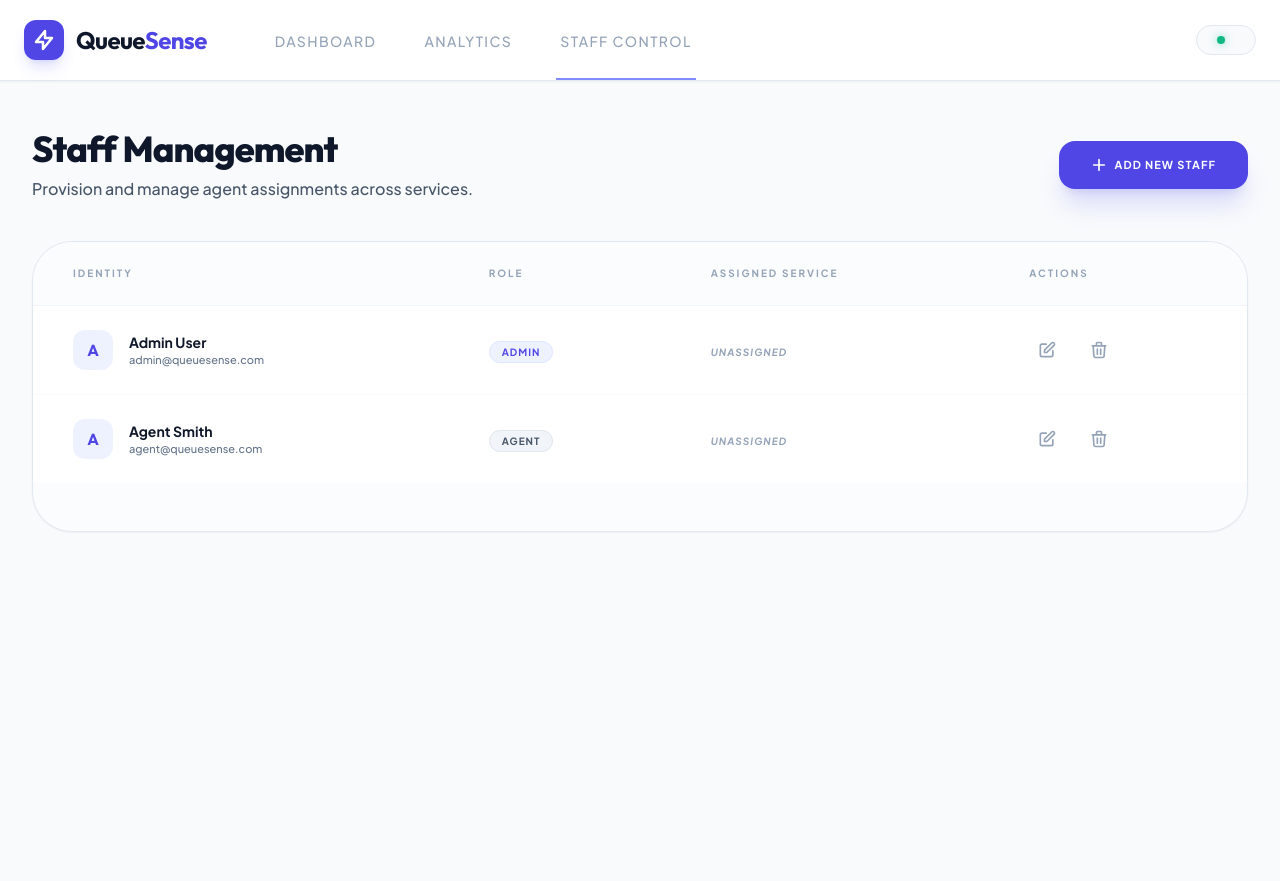
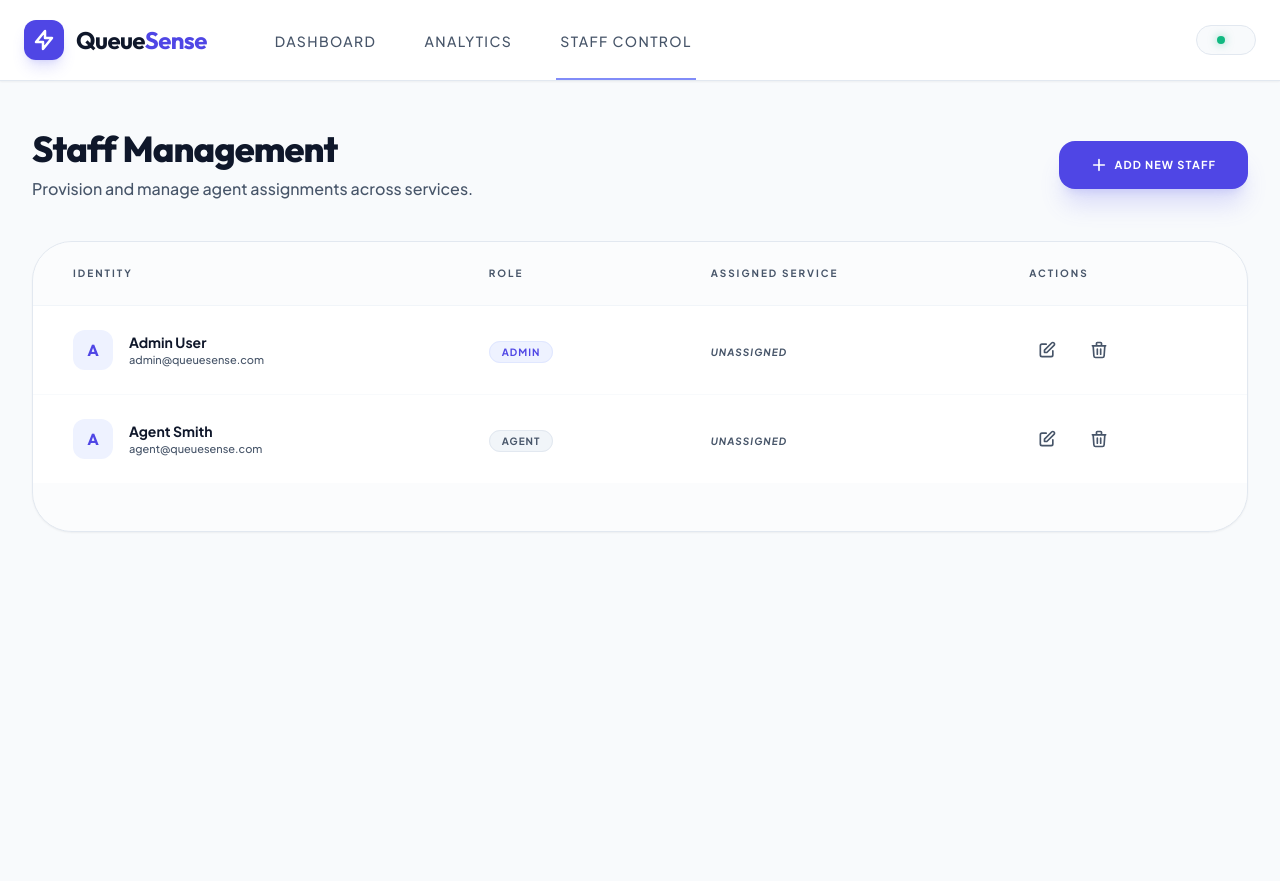
Before and after one commit to HalimaSabri/QueueSense, a Laravel app: page /admin/agents in a window 1280 px wide. Run offline with Laravel 12, Linux system fonts and the light colour scheme; a user stored in the database is signed in; data comes from the database, SQL or seed files in the repository; style sheets or scripts are compiled from the project's sources; some libraries are stand-ins or nearby versions.

Commit message:
Adding new stuff and changing the design

```diff
--- a/resources/views/dashboard.blade.php
+++ b/resources/views/dashboard.blade.php
@@ -8,7 +8,7 @@
     <div class="py-12">
         <div class="max-w-7xl mx-auto sm:px-6 lg:px-8">
             <div class="bg-white border border-slate-200 overflow-hidden shadow-sm rounded-3xl">
-                <div class="p-10 text-slate-500 font-medium">
+                <div class="p-10 text-slate-600 font-medium">
                     {{ __("Welcome to your command center. Everything is ready.") }}
                 </div>
             </div>
--- a/resources/views/layouts/guest.blade.php
+++ b/resources/views/layouts/guest.blade.php
@@ -31,7 +31,7 @@
             </div>
 
             <div class="mt-10 relative z-10">
-                <a href="/" class="text-[10px] font-bold text-slate-400 hover:text-indigo-600 uppercase tracking-widest transition-colors flex items-center">
+                <a href="/" class="text-[10px] font-bold text-slate-600 hover:text-indigo-600 uppercase tracking-widest transition-colors flex items-center">
                     <svg class="w-3.5 h-3.5 mr-2" fill="none" stroke="currentColor" viewBox="0 0 24 24"><path stroke-linecap="round" stroke-linejoin="round" stroke-width="2" d="M10 19l-7-7m0 0l7-7m-7 7h18"></path></svg>
                     Back to Public Terminal
                 </a>
--- a/resources/views/livewire/admin/manage-agents.blade.php
+++ b/resources/views/livewire/admin/manage-agents.blade.php
@@ -25,10 +25,10 @@
             <table class="w-full text-left border-collapse">
                 <thead>
                     <tr class="bg-slate-50/50 border-b border-slate-100">
-                        <th class="px-10 py-6 text-[10px] font-bold text-slate-400 uppercase tracking-[0.2em]">Identity</th>
-                        <th class="px-10 py-6 text-[10px] font-bold text-slate-400 uppercase tracking-[0.2em]">Role</th>
-                        <th class="px-10 py-6 text-[10px] font-bold text-slate-400 uppercase tracking-[0.2em]">Assigned Service</th>
-                        <th class="px-10 py-6 text-[10px] font-bold text-slate-400 uppercase tracking-[0.2em]">Actions</th>
+                        <th class="px-10 py-6 text-[10px] font-bold text-slate-600 uppercase tracking-[0.2em]">Identity</th>
+                        <th class="px-10 py-6 text-[10px] font-bold text-slate-600 uppercase tracking-[0.2em]">Role</th>
+                        <th class="px-10 py-6 text-[10px] font-bold text-slate-600 uppercase tracking-[0.2em]">Assigned Service</th>
+                        <th class="px-10 py-6 text-[10px] font-bold text-slate-600 uppercase tracking-[0.2em]">Actions</th>
                     </tr>
                 </thead>
                 <tbody class="divide-y divide-slate-50">
@@ -41,7 +41,7 @@
                                     </div>
                                     <div class="ms-4">
                                         <div class="text-sm font-bold text-slate-900">{{ $agent->name }}</div>
-                                        <div class="text-[11px] text-slate-500 font-medium">{{ $agent->email }}</div>
+                                        <div class="text-[11px] text-slate-600 font-medium">{{ $agent->email }}</div>
                                     </div>
                                 </div>
                             </td>
@@ -57,15 +57,15 @@
                                         {{ $agent->service->name }}
                                     </div>
                                 @else
-                                    <span class="text-[10px] font-bold text-slate-400 uppercase tracking-widest italic">Unassigned</span>
+                                    <span class="text-[10px] font-bold text-slate-600 uppercase tracking-widest italic">Unassigned</span>
                                 @endif
                             </td>
                             <td class="px-10 py-6">
                                 <div class="flex items-center space-x-4">
-                                    <button wire:click="edit({{ $agent->id }})" class="p-2 text-slate-400 hover:text-indigo-600 transition-colors">
+                                    <button wire:click="edit({{ $agent->id }})" class="p-2 text-slate-600 hover:text-indigo-600 transition-colors">
                                         <svg class="w-5 h-5" fill="none" stroke="currentColor" viewBox="0 0 24 24"><path stroke-linecap="round" stroke-linejoin="round" stroke-width="2" d="M11 5H6a2 2 0 00-2 2v11a2 2 0 002 2h11a2 2 0 002-2v-5m-1.414-9.414a2 2 0 112.828 2.828L11.828 15H9v-2.828l8.586-8.586z"></path></svg>
                                     </button>
-                                    <button wire:click="delete({{ $agent->id }})" wire:confirm="Are you sure you want to delete this staff member?" class="p-2 text-slate-400 hover:text-rose-600 transition-colors">
+                                    <button wire:click="delete({{ $agent->id }})" wire:confirm="Are you sure you want to delete this staff member?" class="p-2 text-slate-600 hover:text-rose-600 transition-colors">
                                         <svg class="w-5 h-5" fill="none" stroke="currentColor" viewBox="0 0 24 24"><path stroke-linecap="round" stroke-linejoin="round" stroke-width="2" d="M19 7l-.867 12.142A2 2 0 0116.138 21H7.862a2 2 0 01-1.995-1.858L5 7m5 4v6m4-6v6m1-10V4a1 1 0 00-1-1h-4a1 1 0 00-1 1v3M4 7h16"></path></svg>
                                     </button>
                                 </div>
@@ -86,33 +86,33 @@
             <div class="bg-white w-full max-w-lg rounded-[2.5rem] shadow-2xl border border-slate-200 overflow-hidden">
                 <div class="px-10 py-8 border-b border-slate-100 flex items-center justify-between">
                     <h3 class="text-2xl font-extrabold text-slate-900 font-['Outfit'] tracking-tight">{{ $editingAgentId ? 'Update Staff Profile' : 'New Staff Provisioning' }}</h3>
-                    <button wire:click="closeModal" class="text-slate-400 hover:text-slate-900 transition-colors">
+                    <button wire:click="closeModal" class="text-slate-600 hover:text-slate-900 transition-colors">
                         <svg class="w-6 h-6" fill="none" stroke="currentColor" viewBox="0 0 24 24"><path stroke-linecap="round" stroke-linejoin="round" stroke-width="2" d="M6 18L18 6M6 6l12 12"></path></svg>
                     </button>
                 </div>
 
                 <form wire:submit="store" class="p-10 space-y-8">
                     <div>
-                        <label class="block text-[10px] uppercase tracking-widest font-bold text-slate-400 mb-2">Display Name</label>
+                        <label class="block text-[10px] uppercase tracking-widest font-bold text-slate-600 mb-2">Display Name</label>
                         <input wire:model="name" type="text" class="w-full bg-slate-50 border border-slate-200 rounded-xl px-5 py-4 text-slate-900 focus:border-indigo-600 focus:ring-4 focus:ring-indigo-500/10 transition-all text-sm" placeholder="Full Name">
                         @error('name') <span class="text-rose-500 text-[10px] mt-1 font-bold">{{ $message }}</span> @enderror
                     </div>
 
                     <div>
-                        <label class="block text-[10px] uppercase tracking-widest font-bold text-slate-400 mb-2">Email Identity</label>
+                        <label class="block text-[10px] uppercase tracking-widest font-bold text-slate-600 mb-2">Email Identity</label>
                         <input wire:model="email" type="email" class="w-full bg-slate-50 border border-slate-200 rounded-xl px-5 py-4 text-slate-900 focus:border-indigo-600 focus:ring-4 focus:ring-indigo-500/10 transition-all text-sm" placeholder="email@queuesense.io">
                         @error('email') <span class="text-rose-500 text-[10px] mt-1 font-bold">{{ $message }}</span> @enderror
                     </div>
 
                     <div>
-                        <label class="block text-[10px] uppercase tracking-widest font-bold text-slate-400 mb-2">Access Key {{ $editingAgentId ? '(Leave blank to keep current)' : '' }}</label>
+                        <label class="block text-[10px] uppercase tracking-widest font-bold text-slate-600 mb-2">Access Key {{ $editingAgentId ? '(Leave blank to keep current)' : '' }}</label>
                         <input wire:model="password" type="password" class="w-full bg-slate-50 border border-slate-200 rounded-xl px-5 py-4 text-slate-900 focus:border-indigo-600 focus:ring-4 focus:ring-indigo-500/10 transition-all text-sm" placeholder="••••••••">
                         @error('password') <span class="text-rose-500 text-[10px] mt-1 font-bold">{{ $message }}</span> @enderror
                     </div>
 
                     <div class="grid grid-cols-2 gap-6">
                         <div>
-                            <label class="block text-[10px] uppercase tracking-widest font-bold text-slate-400 mb-2">Security Role</label>
+                            <label class="block text-[10px] uppercase tracking-widest font-bold text-slate-600 mb-2">Security Role</label>
                             <select wire:model="role" class="w-full bg-slate-50 border border-slate-200 rounded-xl px-5 py-4 text-slate-900 focus:border-indigo-600 focus:ring-4 focus:ring-indigo-500/10 transition-all text-sm">
                                 <option value="agent">Agent</option>
                                 <option value="admin">Administrator</option>
@@ -121,7 +121,7 @@
                         </div>
 
                         <div>
-                            <label class="block text-[10px] uppercase tracking-widest font-bold text-slate-400 mb-2">Service Node</label>
+                            <label class="block text-[10px] uppercase tracking-widest font-bold text-slate-600 mb-2">Service Node</label>
                             <select wire:model="service_id" class="w-full bg-slate-50 border border-slate-200 rounded-xl px-5 py-4 text-slate-900 focus:border-indigo-600 focus:ring-4 focus:ring-indigo-500/10 transition-all text-sm">
                                 <option value="">Global / Float</option>
                                 @foreach($services as $service)
@@ -133,7 +133,7 @@
                     </div>
 
                     <div class="pt-4 flex justify-end space-x-4">
-                        <button type="button" wire:click="closeModal" class="px-8 py-4 bg-slate-50 text-slate-500 font-bold rounded-xl hover:bg-slate-100 transition-all uppercase tracking-widest text-[10px]">Cancel</button>
+                        <button type="button" wire:click="closeModal" class="px-8 py-4 bg-slate-50 text-slate-600 font-bold rounded-xl hover:bg-slate-100 transition-all uppercase tracking-widest text-[10px]">Cancel</button>
                         <button type="submit" class="px-8 py-4 bg-indigo-600 text-white font-bold rounded-xl shadow-lg shadow-indigo-500/20 hover:bg-indigo-700 transition-all uppercase tracking-widest text-[10px]">
                             {{ $editingAgentId ? 'Commit Changes' : 'Provision Staff' }}
                         </button>
--- a/resources/views/livewire/layout/navigation.blade.php
+++ b/resources/views/livewire/layout/navigation.blade.php
@@ -33,15 +33,15 @@ new class extends Component
 
                 <!-- Navigation Links -->
                 <div class="hidden space-x-10 sm:-my-px sm:ms-16 sm:flex h-full">
-                    <x-nav-link :href="route('dashboard')" :active="request()->routeIs('dashboard')" wire:navigate class="text-[11px] font-bold uppercase tracking-widest text-slate-400 hover:text-slate-900 transition-colors border-b-2 border-transparent">
+                    <x-nav-link :href="route('dashboard')" :active="request()->routeIs('dashboard')" wire:navigate class="text-[11px] font-bold uppercase tracking-widest text-slate-600 hover:text-slate-900 transition-colors border-b-2 border-transparent">
                         {{ __('Dashboard') }}
                     </x-nav-link>
 
                     @if(auth()->user()->role === 'admin')
-                        <x-nav-link :href="route('admin.dashboard')" :active="request()->routeIs('admin.dashboard')" class="text-[11px] font-bold uppercase tracking-widest text-slate-400 hover:text-slate-900 transition-colors">
+                        <x-nav-link :href="route('admin.dashboard')" :active="request()->routeIs('admin.dashboard')" class="text-[11px] font-bold uppercase tracking-widest text-slate-600 hover:text-slate-900 transition-colors">
                             {{ __('Analytics') }}
                         </x-nav-link>
-                        <x-nav-link :href="route('admin.agents')" :active="request()->routeIs('admin.agents')" wire:navigate class="text-[11px] font-bold uppercase tracking-widest text-slate-400 hover:text-slate-900 transition-colors">
+                        <x-nav-link :href="route('admin.agents')" :active="request()->routeIs('admin.agents')" wire:navigate class="text-[11px] font-bold uppercase tracking-widest text-slate-600 hover:text-slate-900 transition-colors">
                             {{ __('Staff Control') }}
                         </x-nav-link>
                     @endif
@@ -62,7 +62,7 @@ new class extends Component
                         <x-slot name="content">
                             <div class="bg-white border border-slate-200 rounded-2xl overflow-hidden shadow-2xl">
                                 <div class="px-6 py-4 border-b border-slate-100 bg-slate-50">
-                                    <p class="text-[10px] font-bold uppercase tracking-widest text-slate-400 mb-1">Authenticated as</p>
+                                    <p class="text-[10px] font-bold uppercase tracking-widest text-slate-600 mb-1">Authenticated as</p>
                                     <p class="text-[12px] font-bold text-slate-900 truncate">{{ auth()->user()->email }}</p>
                                 </div>
 
@@ -84,7 +84,7 @@ new class extends Component
 
             <!-- Hamburger -->
             <div class="-me-2 flex items-center sm:hidden">
-                <button @click="open = ! open" class="inline-flex items-center justify-center p-3 rounded-xl text-slate-400 hover:text-slate-900 hover:bg-slate-100 transition-all">
+                <button @click="open = ! open" class="inline-flex items-center justify-center p-3 rounded-xl text-slate-600 hover:text-slate-900 hover:bg-slate-100 transition-all">
                     <svg class="h-6 w-6" stroke="currentColor" fill="none" viewBox="0 0 24 24">
                         <path :class="{'hidden': open, 'inline-flex': ! open }" class="inline-flex" stroke-linecap="round" stroke-linejoin="round" stroke-width="2" d="M4 6h16M4 12h16M4 18h16" />
                         <path :class="{'hidden': ! open, 'inline-flex': open }" class="hidden" stroke-linecap="round" stroke-linejoin="round" stroke-width="2" d="M6 18L18 6M6 6l12 12" />
@@ -106,7 +106,7 @@ new class extends Component
         <div class="pt-6 pb-8 border-t border-slate-100 bg-slate-50">
             <div class="px-8 py-4 mb-4">
                 <div class="font-bold text-base text-slate-900 font-['Outfit']" x-data="{{ json_encode(['name' => auth()->user()->name]) }}" x-text="name" x-on:profile-updated.window="name = $event.detail.name"></div>
-                <div class="font-bold text-[10px] text-slate-400 uppercase tracking-widest mt-1">{{ auth()->user()->email }}</div>
+                <div class="font-bold text-[10px] text-slate-600 uppercase tracking-widest mt-1">{{ auth()->user()->email }}</div>
             </div>
 
             <div class="space-y-1 px-4">
```
Also changed, not shown: resources/views/livewire/admin/dashboard.blade.php (+9 -9 lines), resources/views/livewire/agent/dashboard.blade.php (+6 -6 lines), resources/views/livewire/client/queue-status.blade.php (+8 -8 lines), resources/views/livewire/client/take-ticket.blade.php (+5 -5 lines), resources/views/livewire/pages/auth/login.blade.php (+5 -5 lines).
